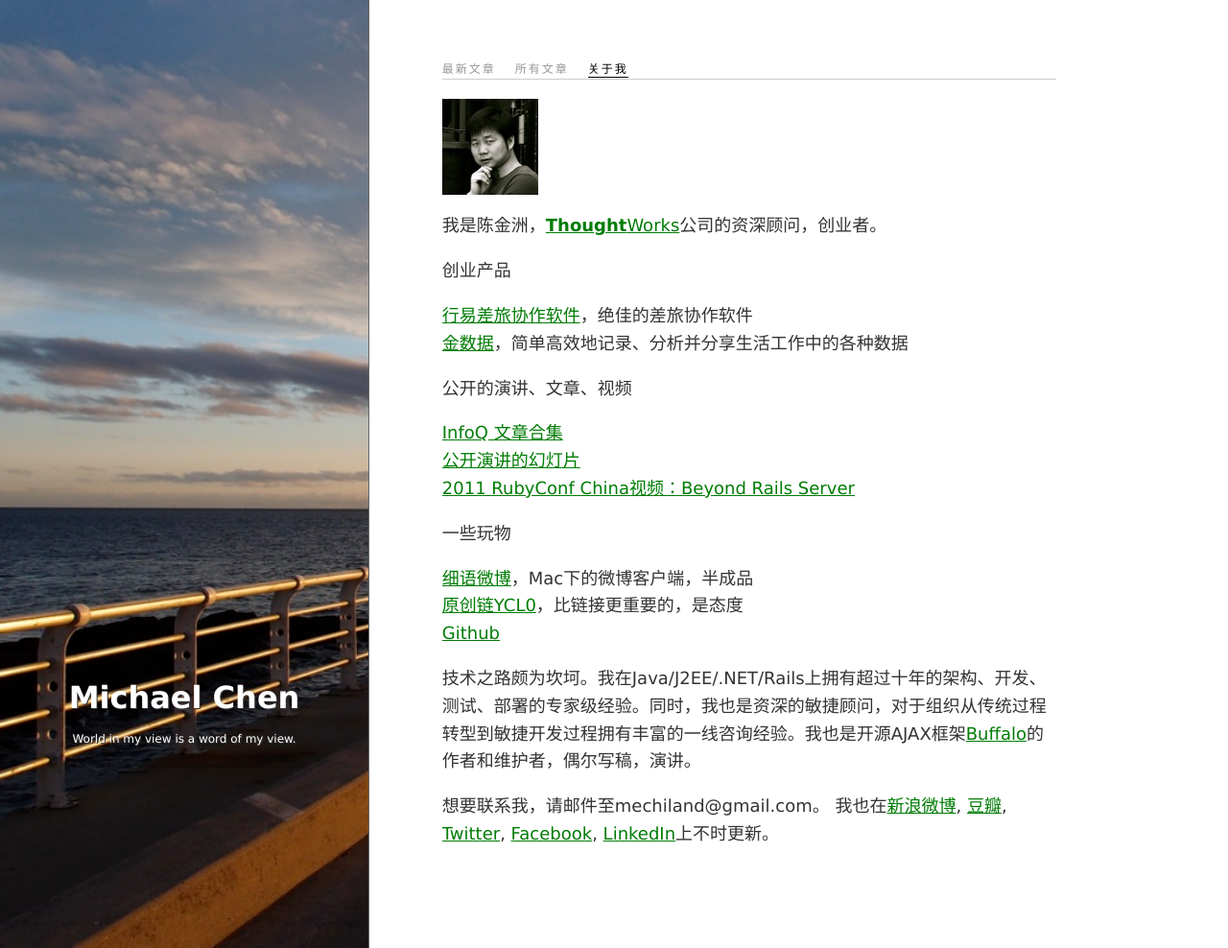
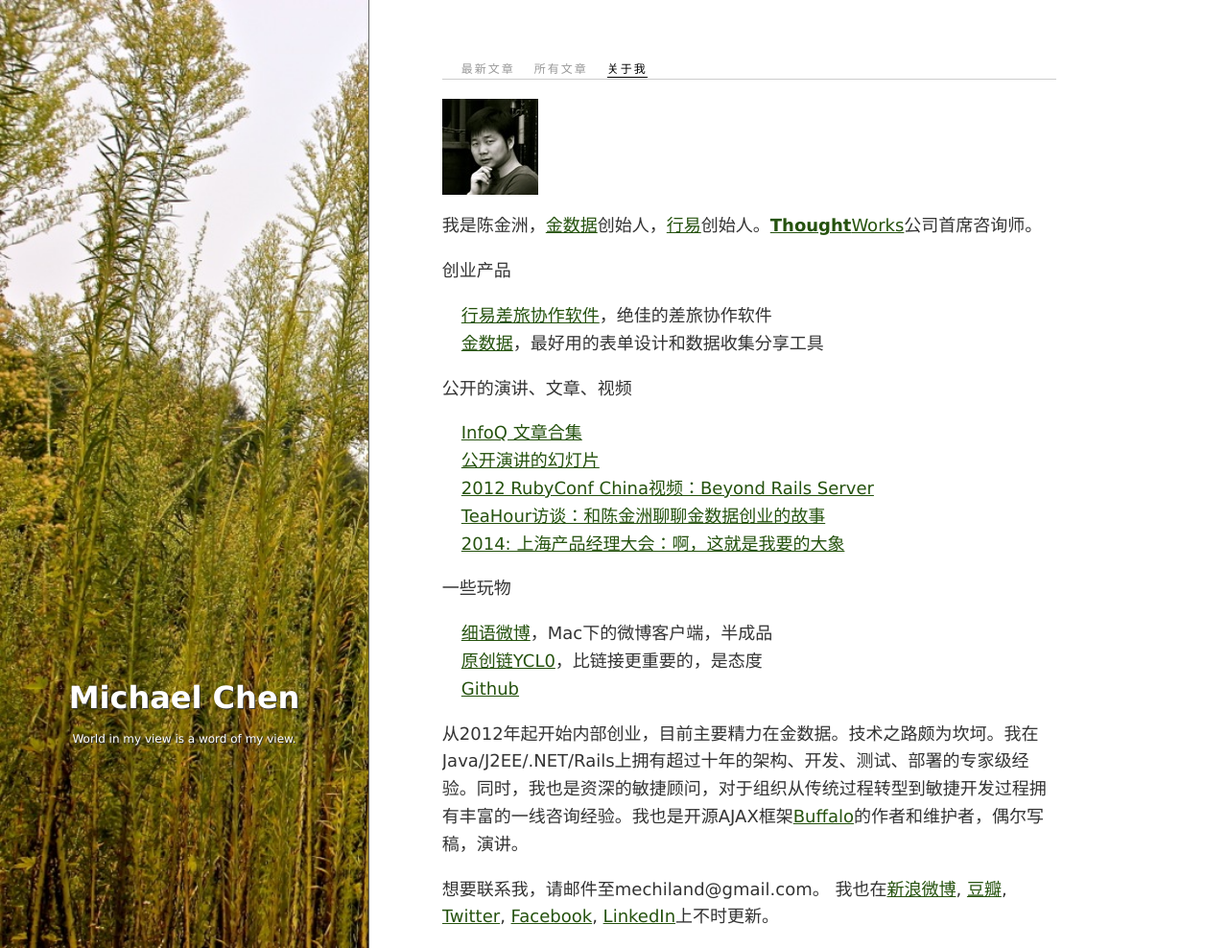
Before and after one commit to mechiland/mechiland.github.com, a Jekyll site: the page built from about.html, in a window 1280 px wide and 988 px high. Shown: the whole window at 96% size. Built offline with Jekyll 4.4.1, drawn with Linux system fonts in a browser that asks for light colours; Markdown is read by kramdown in place of the engine named in the settings.

Commit message:
make it clean

```diff
--- a/_includes/new_header.html
+++ b/_includes/new_header.html
@@ -22,6 +22,7 @@
 
         <link rel="stylesheet" href="/css/normalize.css">
         <link rel="stylesheet" href="/css/main.css">
+        <link rel="icon" type="image/png" href="/favicon.png">
         <script src="/js/vendor/modernizr-2.6.2.min.js"></script>
     </head>
     <body>
--- a/about.html
+++ b/about.html
@@ -23,19 +23,22 @@
                 <div class="about">
                   <div class="avatar"><img src="/img/michaelchen.jpg" /></div>
                   <div class="aboutme">
-                    <p>我是陈金洲，<a href="http://www.thoughtworks.com"><strong>Thought</strong>Works</a>公司的资深顾问，创业者。</p>
+                    <p>我是陈金洲，<a href="http://jinshuju.net">金数据</a>创始人，<a href="http://www.xingyii.com">行易</a>创始人。<a href="http://www.thoughtworks.com"><strong>Thought</strong>Works</a>公司首席咨询师。</p>
 
                     <p>创业产品</p>
                     <ul>
                       <li><a href="http://www.xingyii.com">行易差旅协作软件</a>，绝佳的差旅协作软件</li>
-                      <li><a href="http://jinshuju.net">金数据</a>，简单高效地记录、分析并分享生活工作中的各种数据</li>
+                      <li><a href="http://jinshuju.net">金数据</a>，最好用的表单设计和数据收集分享工具</li>
                     </ul>
 
                     <p>公开的演讲、文章、视频</p>
                     <ul>
                       <li><a href="http://www.infoq.com/cn/search.action?queryString=%E9%99%88%E9%87%91%E6%B4%B2&searchOrder=relevance&search=%E9%99%88%E9%87%91%E6%B4%B2">InfoQ 文章合集</a></li>
                       <li><a href="http://www.slideshare.net/mechiland/presentations">公开演讲的幻灯片</a> </li>
-                      <li><a href="http://railscasts-china.com/episodes/rubyconf-2012-michael-chen">2011 RubyConf China视频：Beyond Rails Server</a> </li>
+                      <li><a href="http://railscasts-china.com/episodes/rubyconf-2012-michael-chen">2012 RubyConf China视频：Beyond Rails Server</a> </li>
+                      <li><a href="http://teahour.fm/2013/07/29/the-story-of-jinshuju.html">TeaHour访谈：和陈金洲聊聊金数据创业的故事</a></li>
+                      <li><a href="http://2014.pmconf.org/?p=375">2014: 上海产品经理大会：啊，这就是我要的大象</a></li>
+
                     </ul>
 
                     <p>一些玩物</p>
@@ -45,7 +48,7 @@
                       <li><a href="http://github.com/mechiland">Github</a> </li>
                     </ul>
 
-                    <p>技术之路颇为坎坷。我在Java/J2EE/.NET/Rails上拥有超过十年的架构、开发、测试、部署的专家级经验。同时，我也是资深的敏捷顾问，对于组织从传统过程转型到敏捷开发过程拥有丰富的一线咨询经验。我也是开源AJAX框架<a href="http://buffalo.sf.net">Buffalo</a>的作者和维护者，偶尔写稿，演讲。</p>
+                    <p>从2012年起开始内部创业，目前主要精力在金数据。技术之路颇为坎坷。我在Java/J2EE/.NET/Rails上拥有超过十年的架构、开发、测试、部署的专家级经验。同时，我也是资深的敏捷顾问，对于组织从传统过程转型到敏捷开发过程拥有丰富的一线咨询经验。我也是开源AJAX框架<a href="http://buffalo.sf.net">Buffalo</a>的作者和维护者，偶尔写稿，演讲。</p>
 
                     <p>想要联系我，请邮件至mechiland@gmail.com。 我也在<a href="http://weibo.com/mechilandx">新浪微博</a>, <a href="http://www.douban.com/people/mechiland">豆瓣</a>, <a href="http://www.twitter.com/mechiland">Twitter</a>, <a href="http://www.facebook.com/mechiland">Facebook</a>, <a href="http://cn.linkedin.com/in/mechiland">LinkedIn</a>上不时更新。
                     </p>
--- a/css/main.css
+++ b/css/main.css
@@ -104,7 +104,7 @@
 }
 
 aside {
-    background: url(/img/sunbridge.jpg);
+    background: url(/img/trees.jpg);
     background-size: cover;
     display:block;
     border-right:1px solid #666;
@@ -199,9 +199,19 @@
 }
 
 .archives a, .about a, .single a {
-    color: #007C05;
+    color: #000;
+    text-decoration: none;
+}
+
+.about a, .single a {
+    color: #25520E;
     text-decoration: underline;
 }
+
+menu, ol, ul {
+padding: 0 0 0 20px;
+}
+
 .archives li {
     list-style: none;
 }
@@ -225,6 +235,23 @@
     margin: 0 auto;
     max-width: 600px;
     margin-top: 80px;
+    margin-bottom: 150px;
+}
+
+.single_footer {
+  padding: 120px 0px 60px;
+  text-align: center;
+}
+
+.single_footer img {
+  width: 24px;
+  height: 24px;
+  background-color: #ccc;
+  border-radius: 24px;
+}
+
+.single_footer a:hover img {
+  background-color: #666;
 }
 
 .single article h2 {
```
Also changed, not shown: _layouts/post.html (+3 -21 lines), _layouts/post_201411.html (added, +38 -0 lines), favicon.png (added), logo_blank.png (added).
